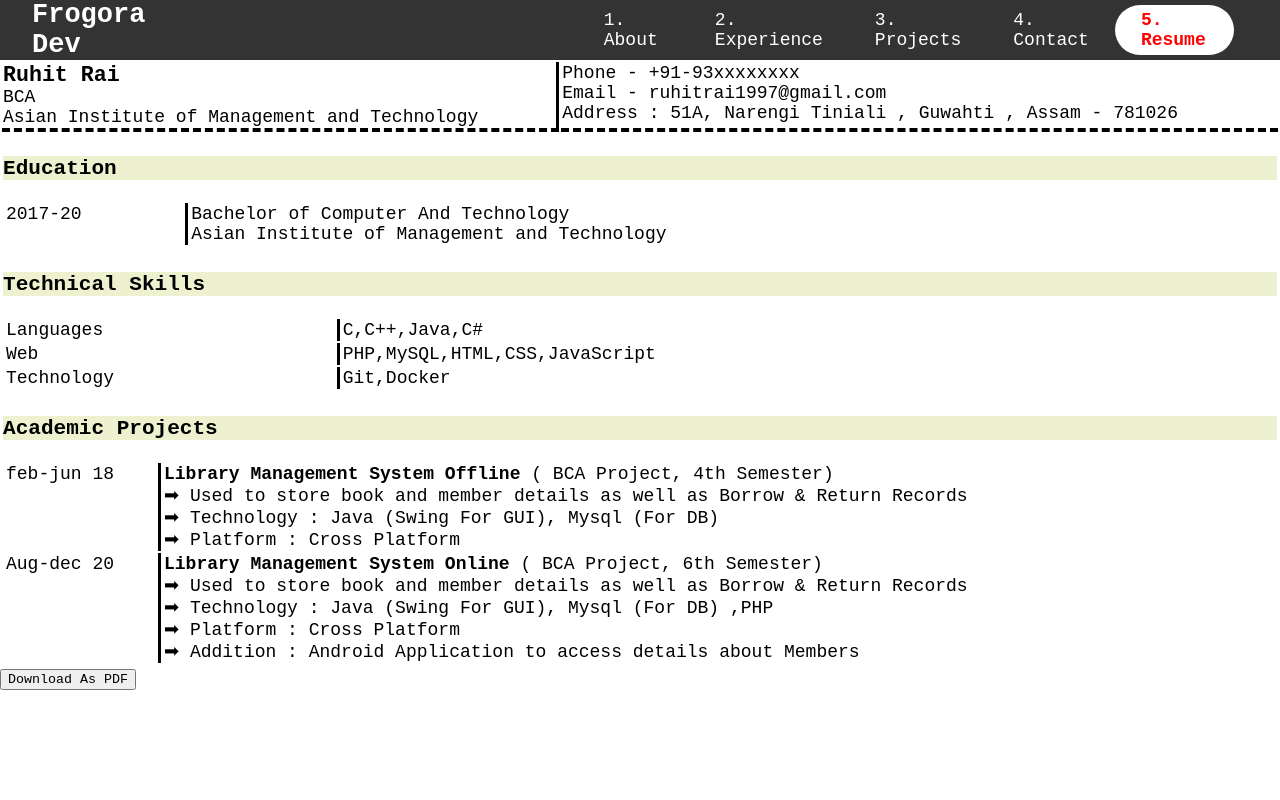
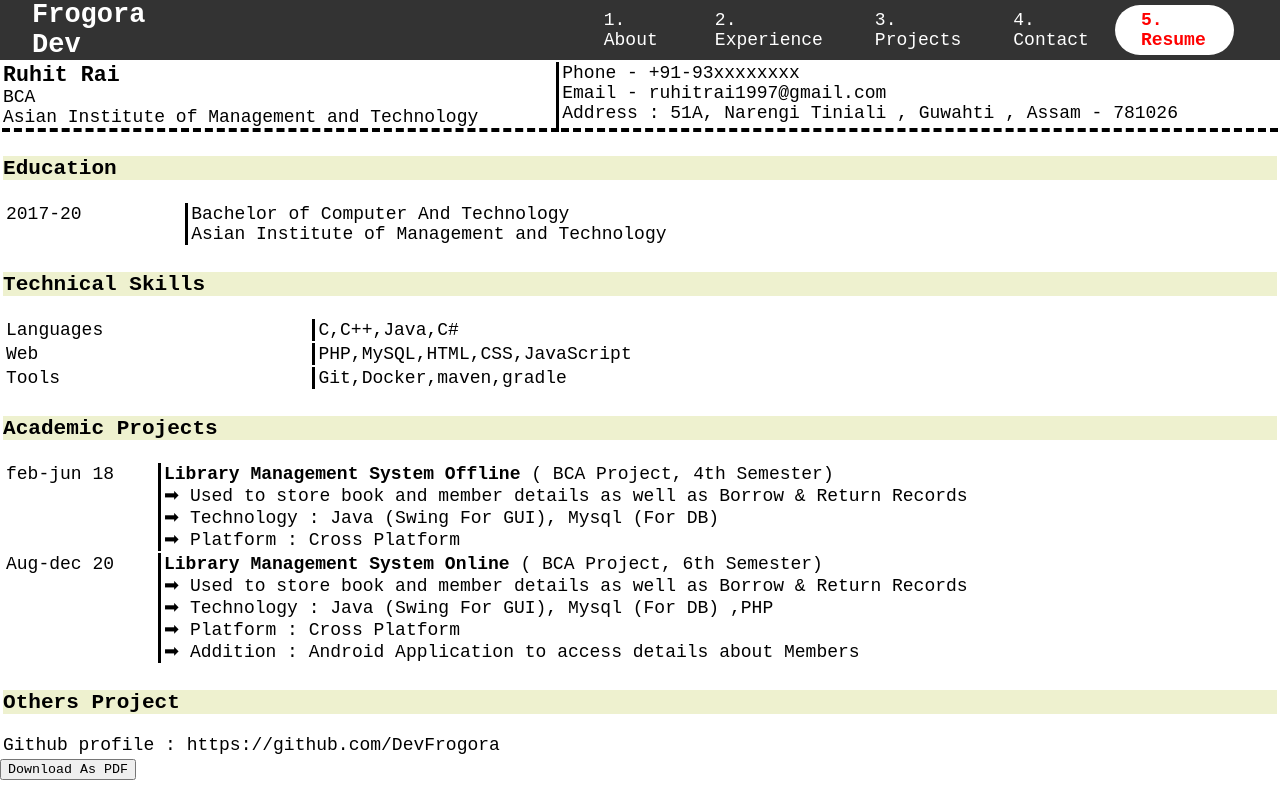
Before and after one commit to DevFrogora/dev_porfolio, a React (Create React App) app: page /resume in a window 1280 px wide. Built offline with nearby package versions, Linux system fonts and the light colour scheme; no server answers.

Commit message:
updated resume

```diff
--- a/src/components/pages/Resume.js
+++ b/src/components/pages/Resume.js
@@ -59,10 +59,10 @@ class Resume extends Component {
                                 </tr>
                                 <tr>
                                     <td className="TopColumn">
-                                        Technology
+                                        Tools
                                     </td>
                                     <td>
-                                        Git,Docker
+                                        Git,Docker,maven,gradle
                                     </td>
                                 </tr>
                             </table>
@@ -100,6 +100,12 @@ class Resume extends Component {
                             </table>
                         </td>
                     </tr>
+                    <tr className="resumeSection">
+                        <td colspan="2">
+                            <h3>  <b> Others Project  </b> </h3>
+                            Github profile : https://github.com/DevFrogora
+                        </td>
+                    </tr>
                 </table>
             <button onClick={this.handleDownloadingPDF}>Download As PDF</button>
             </div>
```
